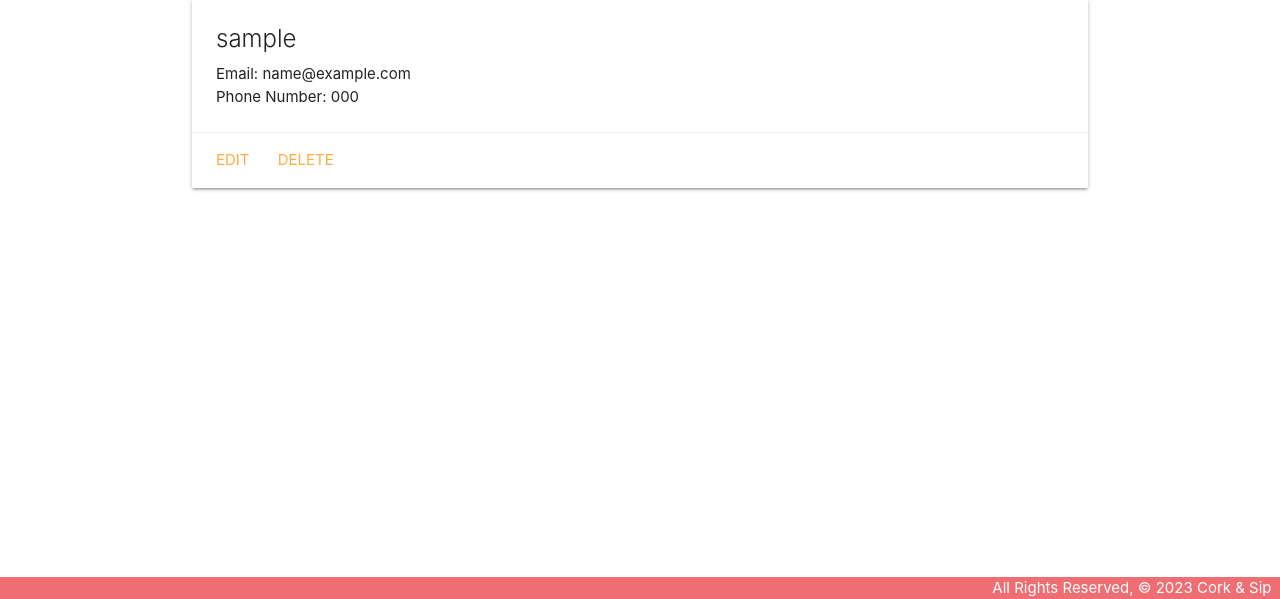
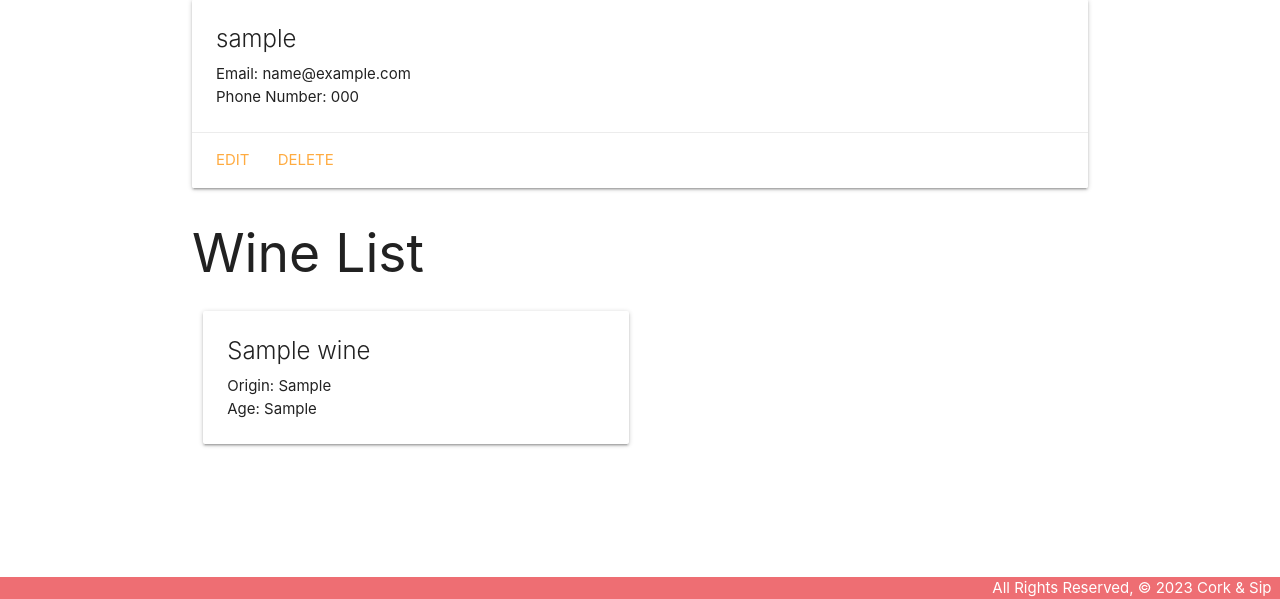
Before and after one commit to AnthonnyyP/Cork-and-Sip, a Django app: template corkandsip/main_app/templates/guests/detail.html in a window 1280 px wide. Shown: the part 201-800 px from the top of the page. Run offline with Django 4.2, Linux system fonts and the light colour scheme; the template is opened without the code that fills it: values that come from a table or form of the project are taken from there, others are empty; tables that the repository leaves empty hold one stand-in row (values such as "Sample post").

Commit message:
edited guest detail page

```diff
--- a/corkandsip/main_app/templates/guests/detail.html
+++ b/corkandsip/main_app/templates/guests/detail.html
@@ -13,7 +13,16 @@
     <a href="{% url 'guests_update' guest.id %}">Edit</a>
     <a href="{% url 'guests_delete' guest.id %}">Delete</a>
   </div>
+</div>
+<h2>Wine List</h2>
+<div class="row">
+  <div class="col s6 col-offset-3">
+    <div class="card">
+      <div class="card-content">
+        <span class="card-title">{{ wine.wine_name }}</span>
+        <p>Origin: {{ wine.wine_origin }}</p>
+          <p>Age: {{ wine.wine_age }}</p>
+      </div>
 
-</div>
 
 {% endblock %}
```
